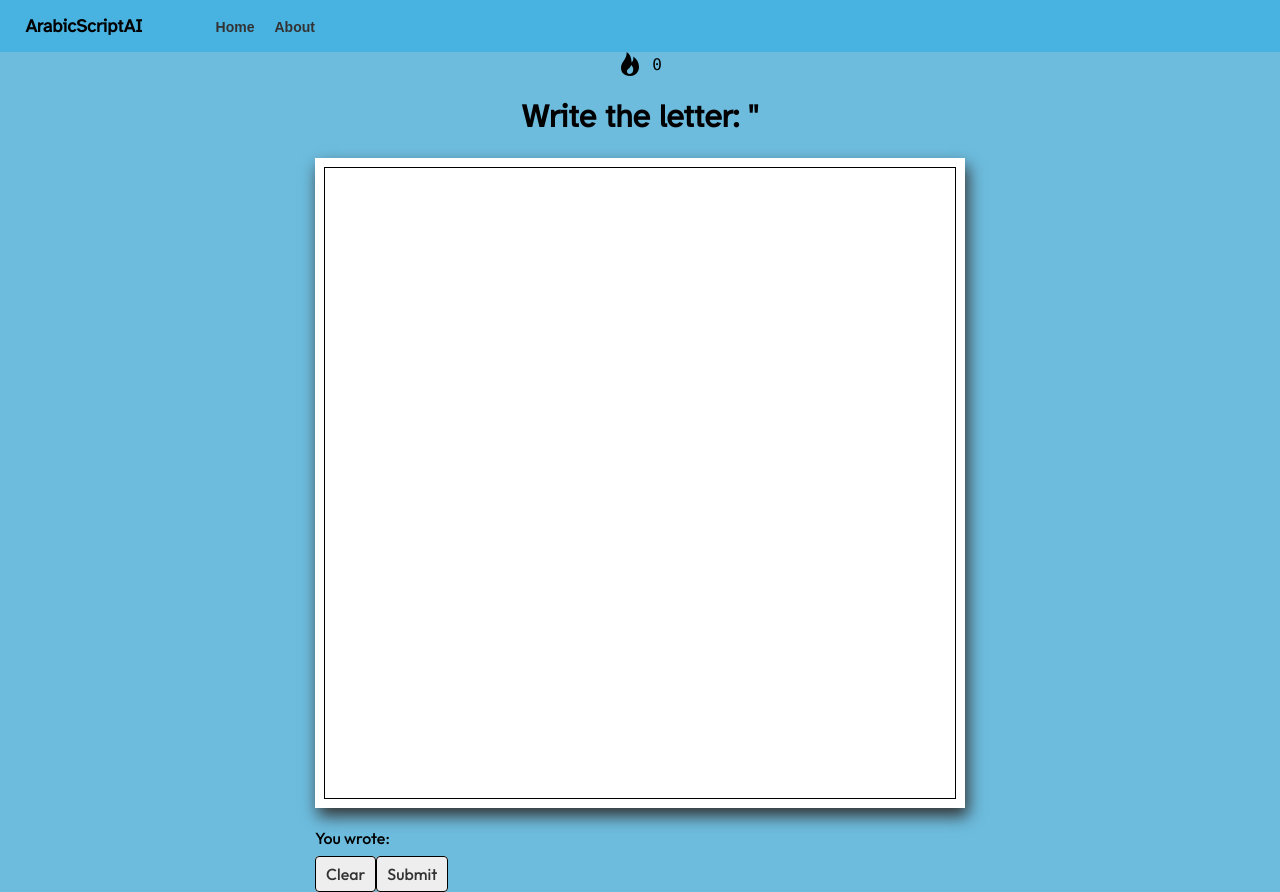
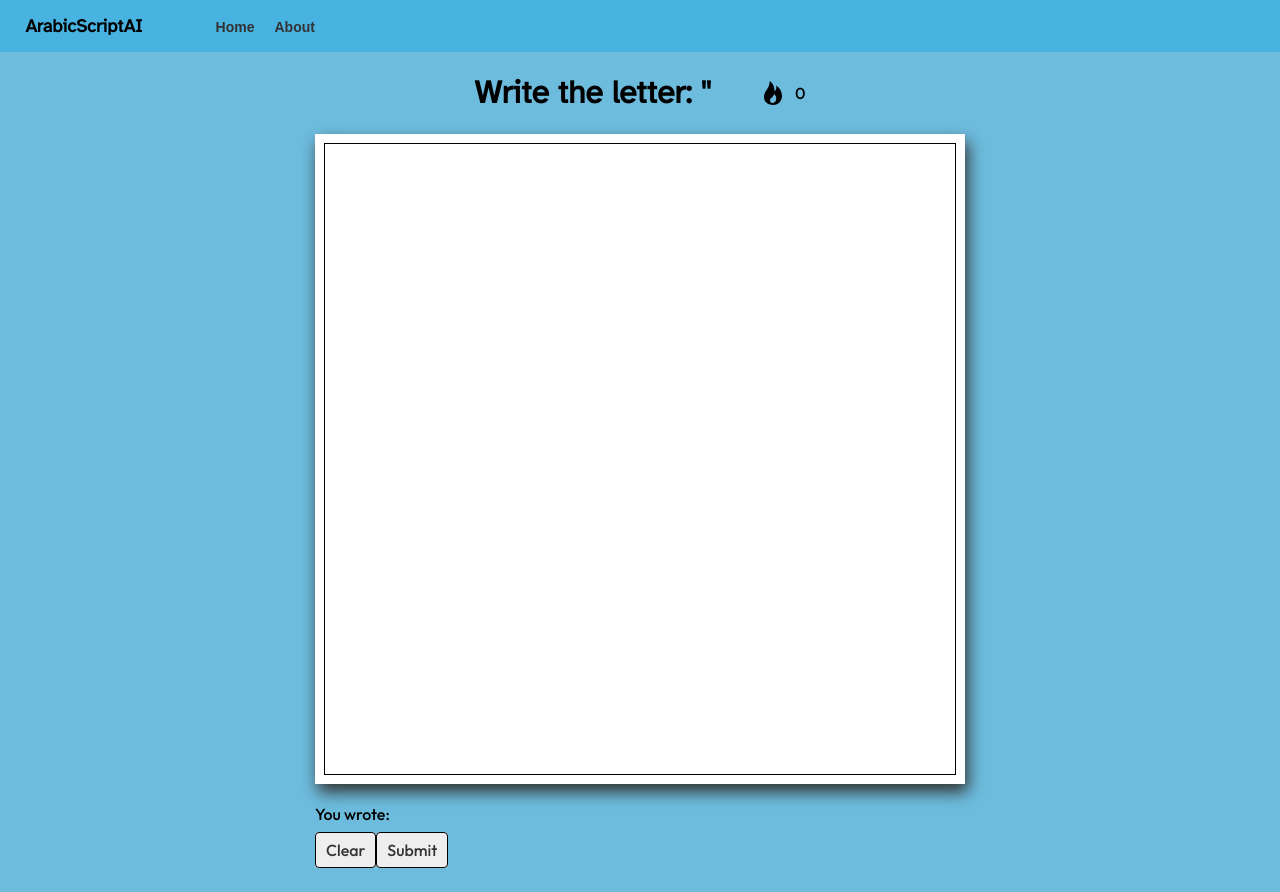
Before and after one commit to wahamiyousef/ArabicScriptAI, a React (Create React App) app in the folder client/: page /arabic in a window 1280 px wide. After the commit the page ends 868 px from the top, so only its background shows below. Built offline with nearby package versions, Linux system fonts and the light colour scheme; no server answers.

Commit message:
Updated streaks

```diff
--- a/client/src/components/Streak.js
+++ b/client/src/components/Streak.js
@@ -72,9 +72,7 @@ const Streak = () => {
         <button onClick={incrementScore}>Increment Score</button>
         <button onClick={decrementScore}>Decrement Score</button>
         */}
-        <div>
-          <code>{score}</code>
-        </div>
+        <p>{score}</p>
       </div>
     </div>
   );
--- a/client/src/pages/Arabic.js
+++ b/client/src/pages/Arabic.js
@@ -8,8 +8,6 @@ function Arabic() {
   return (
     <div>
       <Header />
-      <Streak />
-
       <div
         style={{
           display: 'flex',
@@ -26,9 +24,13 @@ function Arabic() {
           */
         }}>
 
-        <Letter />
+        <div style={{ display:'flex', flexDirection: 'row', gap: '50px' }}>
+          <Letter />
+          <Streak />
+        </div>
         <Canvas />
       </div>
+
     </div>
   );
 }
```
